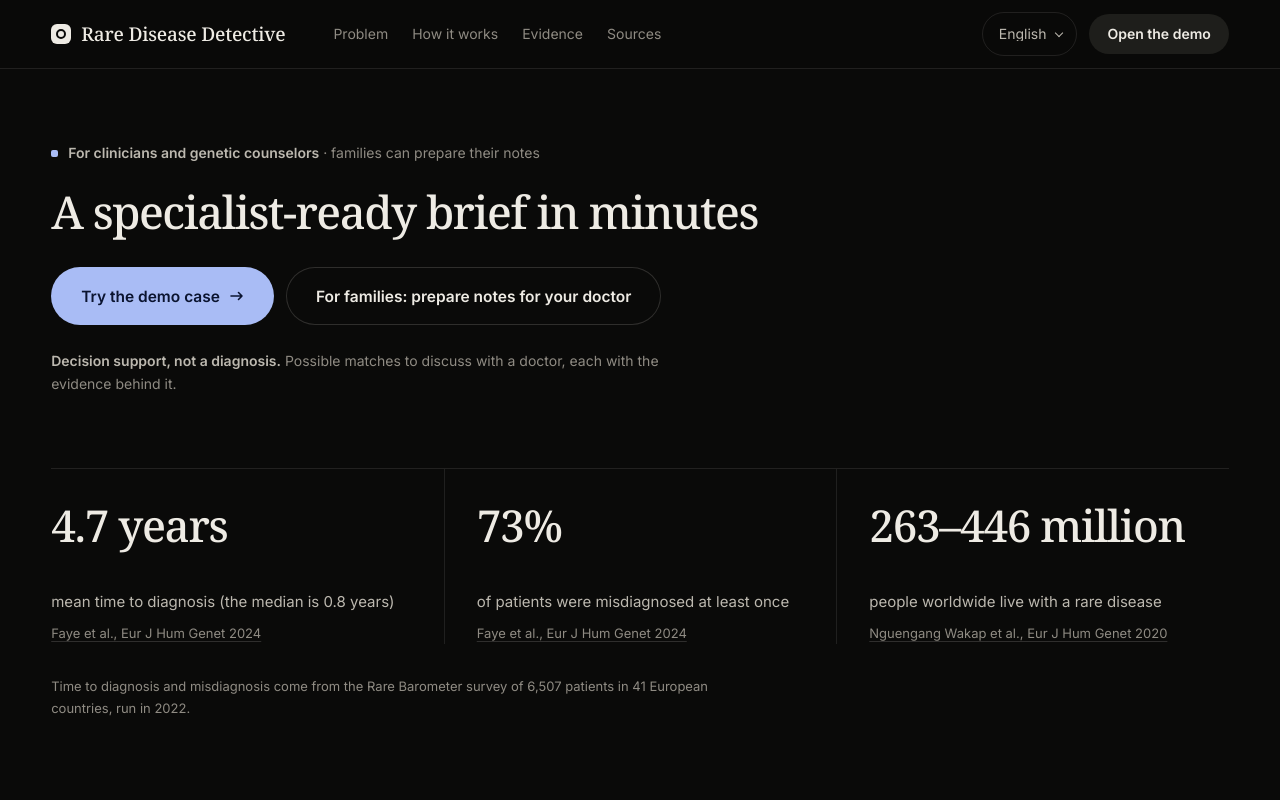
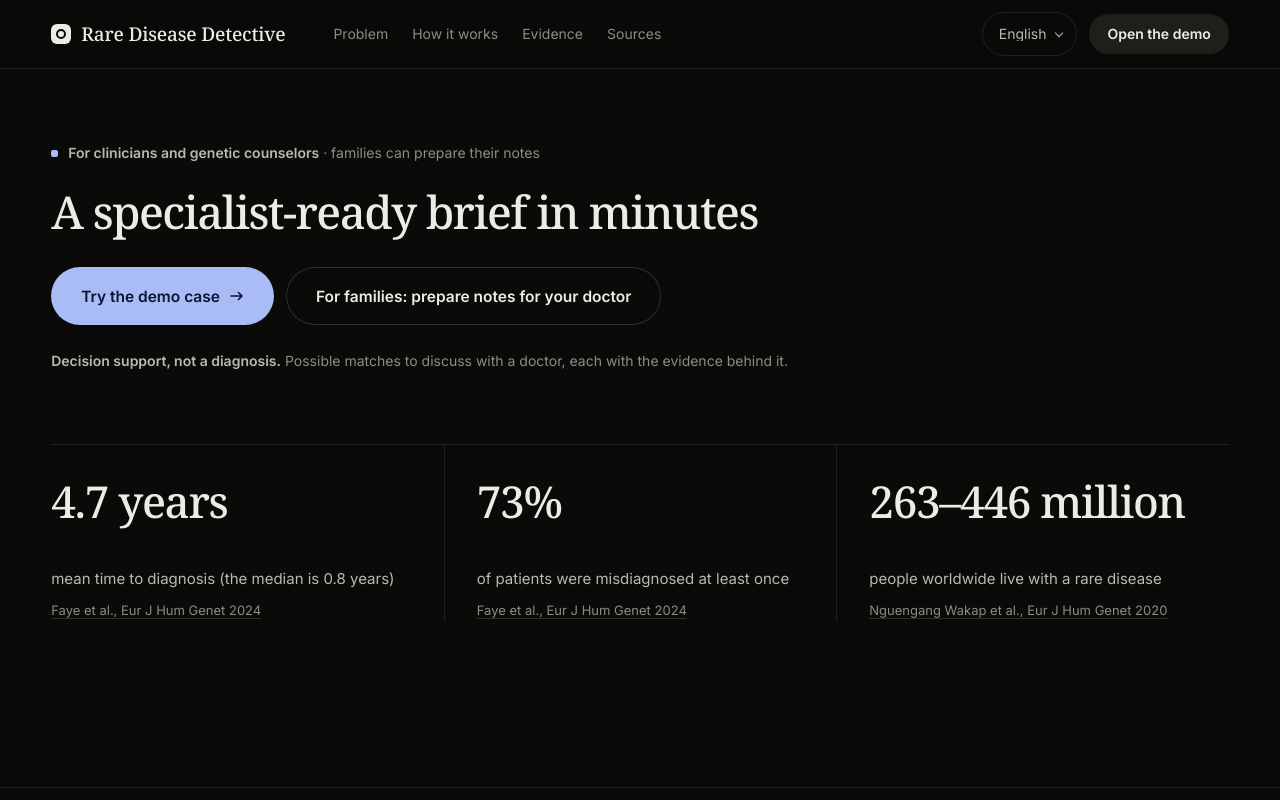
Before and after one commit to Ian18858863/hackachusetts-2026, a React (Vite) app in the folder landing/: page / in a window 1280 px wide. Shown: the top 800 px of the page. Built offline with nearby package versions, Linux system fonts and the light colour scheme.

Commit message:
v2: apply the coordinator critique and T34 rules on the merged base (T35)

```diff
--- a/landing/src/App.tsx
+++ b/landing/src/App.tsx
@@ -249,7 +249,6 @@
             );
           })}
         </ul>
-        <p className="note">{t('surveyNote')}</p>
       </div>
     </section>
   );
--- a/landing/src/styles.css
+++ b/landing/src/styles.css
@@ -204,7 +204,9 @@
 }
 .lede { margin-top: var(--s-5); max-width: 62ch; font-size: var(--t-md); line-height: 1.7; color: var(--ink-2); }
 .actions { display: flex; flex-wrap: wrap; align-items: center; gap: var(--s-3); margin-top: var(--s-6); }
-.safety { margin-top: var(--s-5); max-width: 72ch; font-size: var(--t-sm); color: var(--ink-3); }
+.safety { margin-top: var(--s-5); font-size: var(--t-sm); color: var(--ink-3); }
+/* One line on desktop; wraps only on narrower screens. */
+@media (min-width: 1100px) { .safety { white-space: nowrap; } }
 .safety b { color: var(--ink-2); }
 .demo-note { margin-top: var(--s-1); font-size: var(--t-sm); color: var(--ink-3); }
 
```
Also changed, not shown: 1 other file (tests, documents, lock files or other folders).
